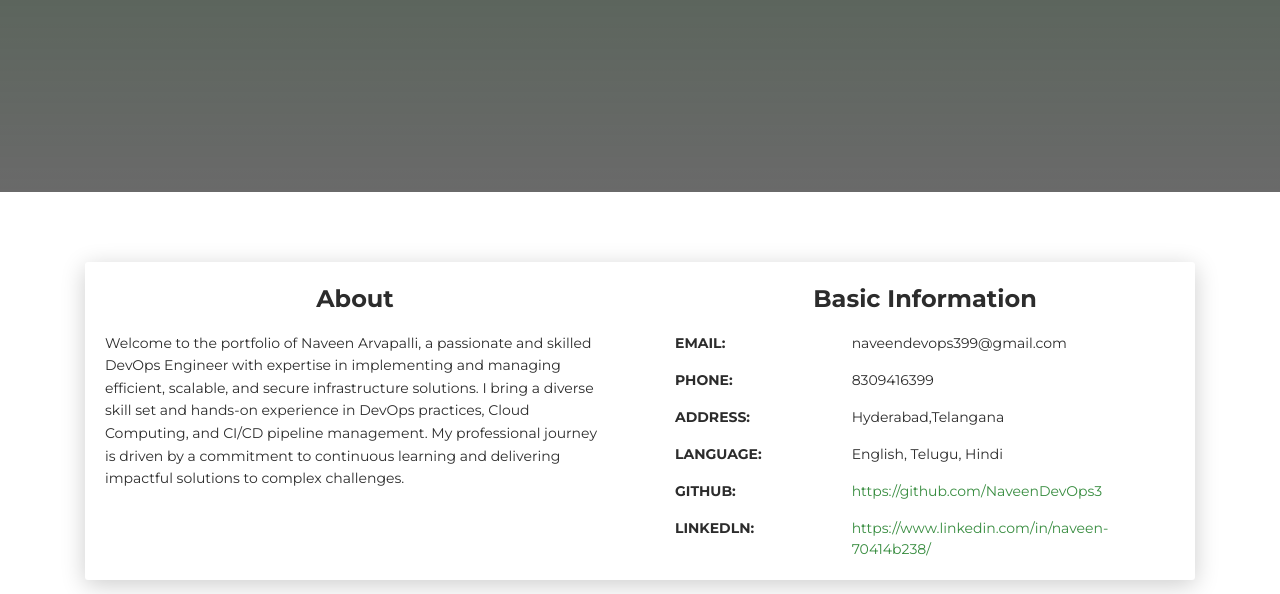
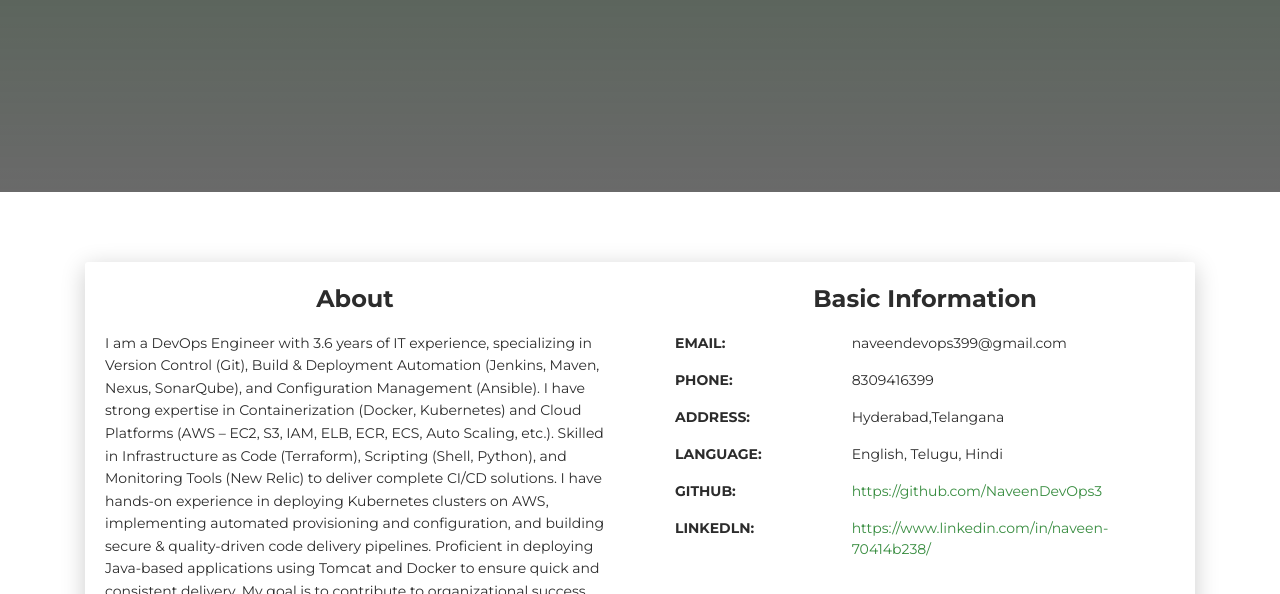
Before and after one commit to NaveenDevOps3/portfoilo, a plain HTML site: page index.html in a window 1280 px wide. Shown: the part 358-952 px from the top of the page. Drawn offline with nearby package versions, Linux system fonts and the light colour scheme.

Commit message:
Update index.html

```diff
--- a/index.html
+++ b/index.html
@@ -63,9 +63,9 @@
         <div class="col-lg-6 col-md-12">
           <div class="card-body">
             <div class="h4 mt-0 title">About</div>
-            <p>  Welcome to the portfolio of Naveen Arvapalli, a passionate and skilled DevOps Engineer with expertise in implementing and managing efficient, scalable, and secure infrastructure solutions.
-
-I bring a diverse skill set and hands-on experience in DevOps practices, Cloud Computing, and CI/CD pipeline management. My professional journey is driven by a commitment to continuous learning and delivering impactful solutions to complex challenges.</p>
+            <p>  I am a DevOps Engineer with 3.6 years of IT experience, specializing in Version Control (Git), Build & Deployment Automation (Jenkins, Maven, Nexus, SonarQube), and Configuration Management (Ansible). I have strong expertise in Containerization (Docker, Kubernetes) and Cloud Platforms (AWS – EC2, S3, IAM, ELB, ECR, ECS, Auto Scaling, etc.). Skilled in Infrastructure as Code (Terraform), Scripting (Shell, Python), and Monitoring Tools (New Relic) to deliver complete CI/CD solutions.
+I have hands-on experience in deploying Kubernetes clusters on AWS, implementing automated provisioning and configuration, and building secure & quality-driven code delivery pipelines. Proficient in deploying Java-based applications using Tomcat and Docker to ensure quick and consistent delivery.
+My goal is to contribute to organizational success through automation, infrastructure optimization, and adopting cutting-edge DevOps practices.</p>
 
           </div>
         </div>
@@ -231,14 +231,23 @@ I bring a diverse skill set and hands-on experience in DevOps practices, Cloud C
           <div class="card-body">
 
             <p>•	Knowledge in containerization technologies with deep hands-on experience in Kubernetes, and Docker; created Docker-compose files to orchestrate multi-container environments and deployed Kubernetes clusters on AWS.
+
               •	Extensive cloud experience in both AWS, with a focus on configuring Kubernetes clusters, deploying scalable applications, and managing infrastructure services.
+
               •	Strong automation skills with hands-on expertise in tools such as Ansible and Terraform; implemented automated provisioning and configuration management for cloud resources and application deployments.
+
               •	Expert in scripting using Shell and Python for automating routine DevOps tasks, infrastructure health checks, application deployment processes, and log parsing for monitoring and alerting.
+
               •	Skilled in building and maintaining CI/CD pipelines using Jenkins; installed and configured Jenkins in a master-slave architecture on Linux systems, integrating tools and managing parallel build processes.
+
               •	Proficient in version control and Git workflows; managed branching strategies, release cycles, and maintained codebase integrity across development, testing, and production environments using Git.
+
               •	Built and managed Maven-based build environments and created artifact pipelines, streamlining integration and deployment processes for multiple products on Linux-based systems.
+
               •	Set up and managed Tomcat application servers and Docker-based deployment environments for Java-based applications, ensuring consistent delivery and quick recovery.
+
               •	Experience with functional and security testing tools such as Selenium and OWASP tools like Qualys, contributing to quality and secure code delivery pipelines.
+
               •	DevOps professional with over 3 years of hands-on experience, embracing a continuous delivery mindset, strong problem-solving abilities, and a passion for automation and infrastructure as code.</p>
           </div>
         </div>
```
Lines whose indentation alone changed are shown as unchanged.
